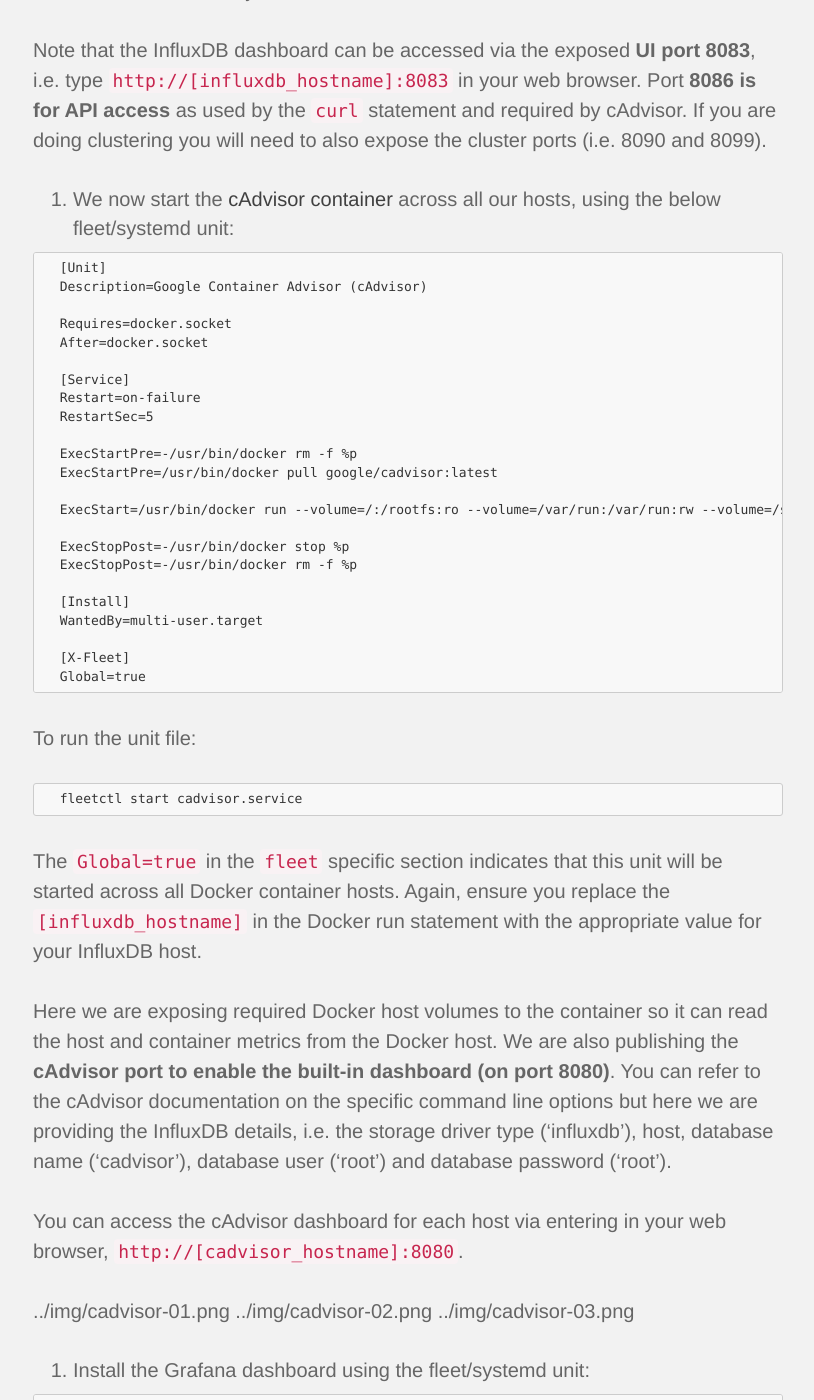
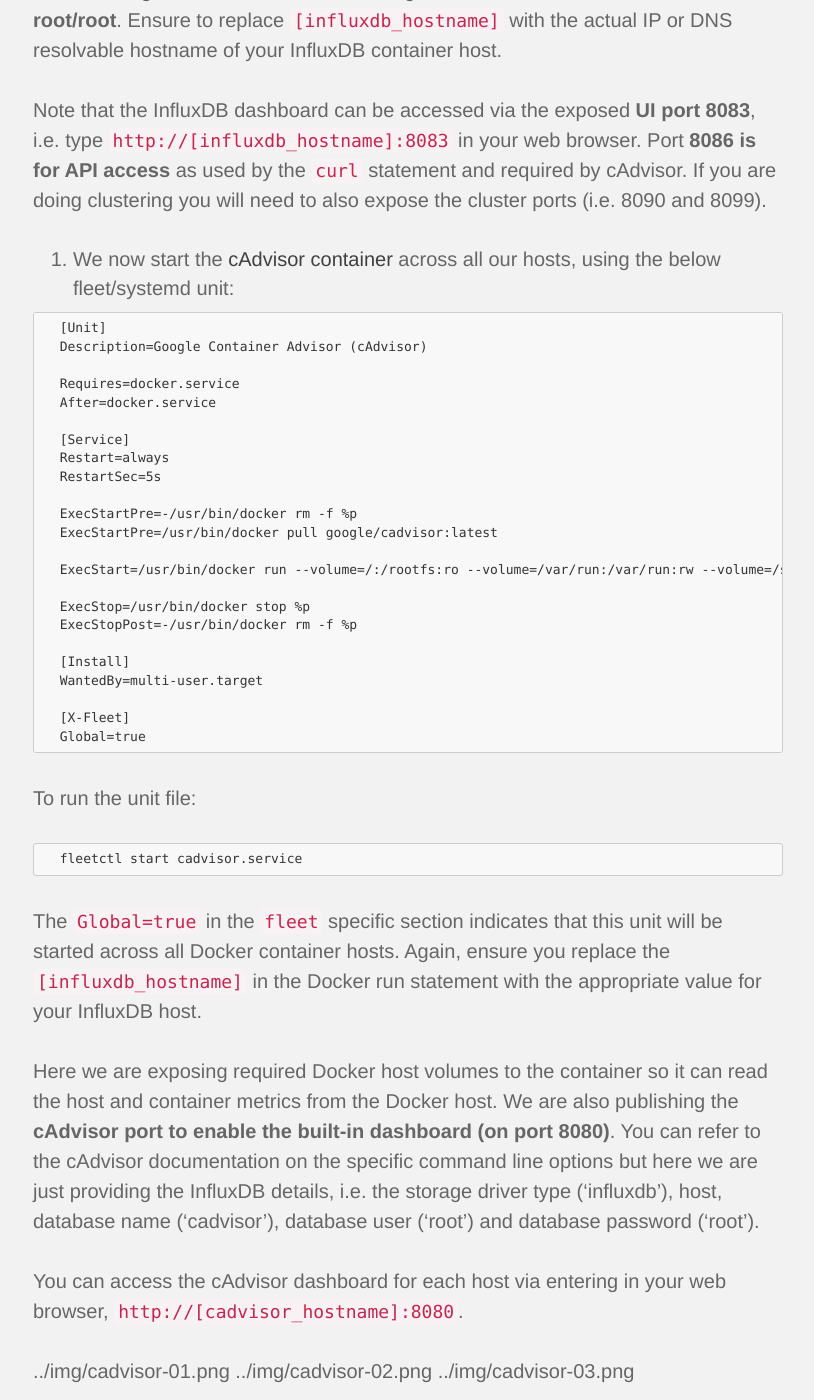
Before and after one commit to timwilliate/engineering-blog, a Jekyll site: the page built from _posts/2015-06-03-docker-metrics.md, in a window 1280 px wide and 1400 px high, scrolled down 3287 px. Shown: the whole window, without its empty margins (232-1046 px from the left). Built offline with Jekyll 4.4.1, drawn with Linux system fonts in a browser that asks for light colours; nearby versions of some CDN libraries; some web fonts are replaced; Markdown is read by kramdown in place of the engine named in the settings; some of the changed text lies outside the part shown.

Commit message:
Add metrics images and final review post.

```diff
--- a/_posts/2015-06-03-docker-metrics.md
+++ b/_posts/2015-06-03-docker-metrics.md
@@ -38,19 +38,19 @@
   [Unit]
   Description=InfluxDB Service
 
-  Requires=docker.socket
-  After=docker.socket
+  Requires=docker.service
+  After=docker.service
 
   [Service]
-  Restart=on-failure
-  RestartSec=5
+  Restart=always
+  RestartSec=5s
 
   ExecStartPre=-/usr/bin/docker rm -f %p
   ExecStartPre=/usr/bin/docker pull tutum/influxdb:latest
 
   ExecStart=/usr/bin/docker run --publish=8083:8083 --publish=8086:8086 --name=%p tutum/influxdb:latest
 
-  ExecStopPost=-/usr/bin/docker stop %p
+  ExecStop=/usr/bin/docker stop %p
   ExecStopPost=-/usr/bin/docker rm -f %p
 
   [Install]
@@ -79,19 +79,19 @@
   [Unit]
   Description=Google Container Advisor (cAdvisor)
 
-  Requires=docker.socket
-  After=docker.socket
+  Requires=docker.service
+  After=docker.service
 
   [Service]
-  Restart=on-failure
-  RestartSec=5
+  Restart=always
+  RestartSec=5s
 
   ExecStartPre=-/usr/bin/docker rm -f %p
   ExecStartPre=/usr/bin/docker pull google/cadvisor:latest
 
-  ExecStart=/usr/bin/docker run --volume=/:/rootfs:ro --volume=/var/run:/var/run:rw --volume=/sys:/sys:ro --volume=/var/lib/docker/:/var/lib/docker:ro --publish=8080:8080 --net=host --name=%p google/cadvisor:latest --logtostderr -storage_driver=influxdb -storage_driver_host=[influxdb_hostname]:8086 -storage_driver_db=cadvisor -storage_driver_user=root -storage_driver_password=root
+  ExecStart=/usr/bin/docker run --volume=/:/rootfs:ro --volume=/var/run:/var/run:rw --volume=/sys:/sys:ro --volume=/var/lib/docker/:/var/lib/docker:ro --publish=8080:8080 --name=%p google/cadvisor:latest --logtostderr -storage_driver=influxdb -storage_driver_host=[influxdb_hostname]:8086 -storage_driver_db=cadvisor -storage_driver_user=root -storage_driver_password=root
 
-  ExecStopPost=-/usr/bin/docker stop %p
+  ExecStop=/usr/bin/docker stop %p
   ExecStopPost=-/usr/bin/docker rm -f %p
 
   [Install]
@@ -108,7 +108,7 @@
 
   The `Global=true` in the `fleet` specific section indicates that this unit will be started across all Docker container hosts. Again, ensure you replace the `[influxdb_hostname]` in the Docker run statement with the appropriate value for your InfluxDB host.
 
-  Here we are exposing required Docker host volumes to the container so it can read the host and container metrics from the Docker host. We are also publishing the **cAdvisor port to enable the built-in dashboard (on port 8080)**. You can refer to the cAdvisor documentation on the specific command line options but here we are providing the InfluxDB details, i.e. the storage driver type ('influxdb'), host, database name ('cadvisor'), database user ('root') and database password ('root').
+  Here we are exposing required Docker host volumes to the container so it can read the host and container metrics from the Docker host. We are also publishing the **cAdvisor port to enable the built-in dashboard (on port 8080)**. You can refer to the cAdvisor documentation on the specific command line options but here we are just providing the InfluxDB details, i.e. the storage driver type ('influxdb'), host, database name ('cadvisor'), database user ('root') and database password ('root').
 
   You can access the cAdvisor dashboard for each host via entering in your web browser, `http://[cadvisor_hostname]:8080`.
 
@@ -123,9 +123,9 @@
   [Unit]
   Description=Grafana UI Service
 
-  Requires=docker.socket
+  Requires=docker.service
   Wants=influxdb.service
-  After=docker.socket
+  After=docker.service
   After=influxdb.service
   BindsTo=influxdb.service
 
@@ -141,7 +141,7 @@
     --name=%p \
     grafana/grafana:latest
 
-  ExecStopPost=-/usr/bin/docker stop %p
+  ExecStop=/usr/bin/docker stop %p
   ExecStopPost=-/usr/bin/docker rm -f %p
 
   [Install]
@@ -177,7 +177,7 @@
   Default (checked)
 
   **Http settings**
-  Url: http://[influxdb_hostname]:8080
+  Url: http://[influxdb_hostname]:8086
   Basic Auth (enabled)
   User: root
   Password: root
@@ -199,11 +199,22 @@
 
   Select the _no title (click here)_ and _edit_ from the displayed sub-menu.
 
-  ../img/grafana-edit.jpg
+  ../img/grafana-graph.jpg
 
+  Now we can create a quick first graph. In the _series_ section fill in 'stats', then 'Limit' in the _alias_ section. Use 'fs_limit' as the value for _mean_ in the _select_ section. Click on _+Add query_ to add an additional query/graph line and enter 'Usage' in the _alias_ section and 'fs_usage' as the value for _mean_ in the _select_ section here. You will see values being plotted as soon as we enter values, and by now you will realize we are doing a simple *file system limit vs usage graph**.
 
+  ../img/grafana-query.jpg
 
-## Future Work
-Heapster
-Heka
-Kafka
+  To complete our graph lets give it a better name, and more meaningful unit values. Click on _General_ and give your graph a name, for example 'File System'. Then click on 'Axes & Grid' and use the 'byte' unit for the _Left Y_ axis unit.
+
+  ../img/grafana-name.jpg
+  ../img/grafana-axis.jpg
+
+  Once complete, ensure you click the _Save_ icon (near top left of screen) to save your dashboard. By default Grafana 2.x saves dashboards to it's embedded sqlite3 database though they can be exported and imported as well. You can also use other supported storage backends.
+
+## Conclusion
+You've now built a Docker metrics collection system with a single Grafana dashboard for file system statistics. We've only just begun so relevant dashboards are still being built, but check out the [Grafana reference docs](http://docs.grafana.org/reference/graph/) to get better acquainted with it's capabilities. You can look out for future posts on more of the components being used in our platform solution such as [Heapster](https://github.com/GoogleCloudPlatform/heapster), which we are looking at for tying together all the cAdvisor agents and provide a cluster-view, and our take on persistent storage in a Docker environment.
+
+I hope this has proven useful to you. Please keep in touch and let us know your thoughts and what you might be working on as well.
+
+Good luck!
```
Also changed, not shown: other parts of _posts/2015-06-03-docker-metrics.md (+3 -3 lines), img/grafana-ds.jpg (deleted), img/grafana-ds.png (added), img/grafana-name.png (added), img/grafana-newds.jpg (deleted), img/grafana-newds.png (added), img/grafana-query.png (added).
